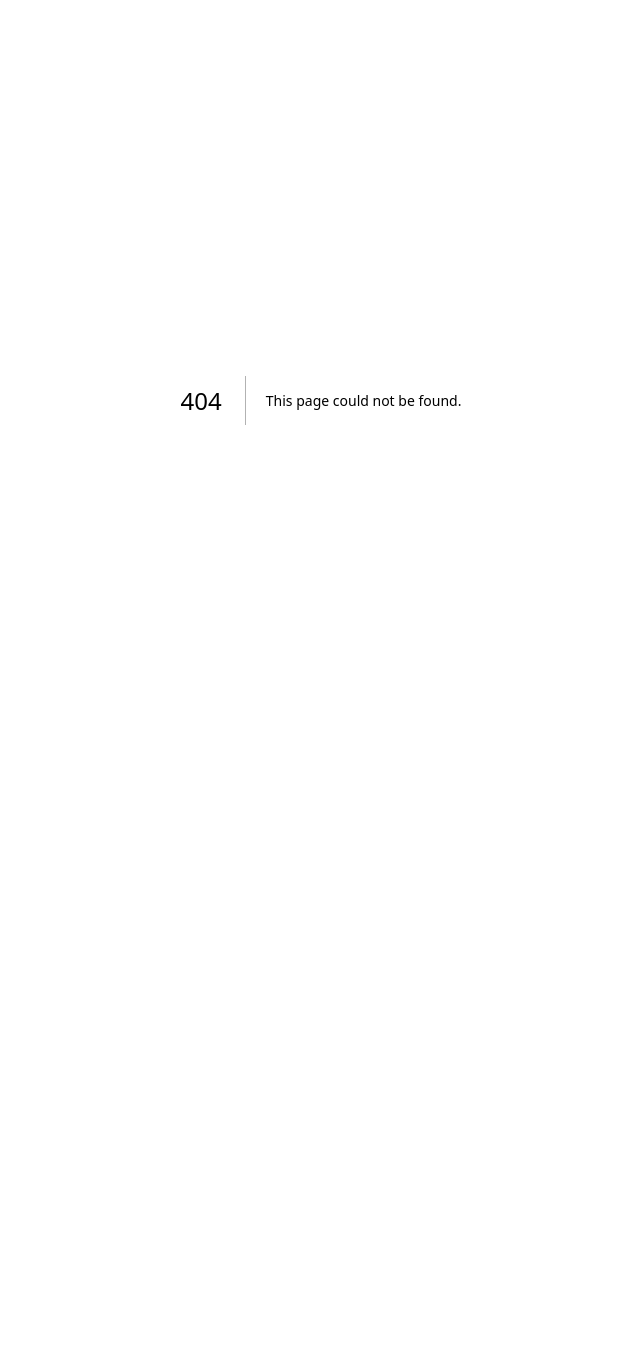
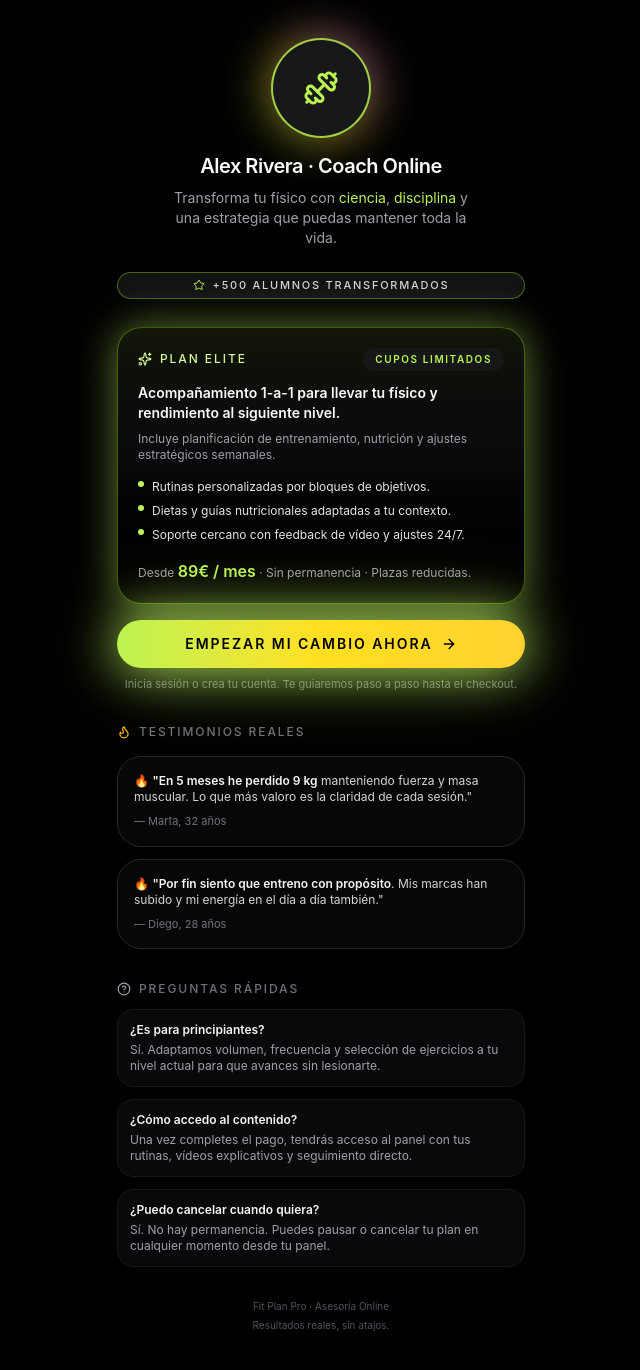
Before and after one commit to davidfdez012/fitplan-pro, a Next.js app: page /start in a window 1280 px wide. Before the commit this address had no page. Shown: the top 1370 px of the page, without its empty margins (319-959 px from the left). Before the commit the page ends 800 px from the top, so only its background shows below. Built offline with nearby package versions, Linux system fonts and the light colour scheme.

Commit message:
Landing Page de Link in Bio en src/app/start/page.tsx

```diff
--- a/package.json
+++ b/package.json
@@ -12,6 +12,8 @@
     "@stripe/stripe-js": "^8.9.0",
     "@supabase/ssr": "^0.9.0",
     "@supabase/supabase-js": "^2.98.0",
+    "framer-motion": "^12.35.0",
+    "lucide-react": "^0.577.0",
     "next": "16.1.6",
     "react": "19.2.3",
     "react-dom": "19.2.3",
--- /dev/null
+++ b/src/app/start/page.tsx
@@ -0,0 +1,225 @@
+"use client";
+
+import Link from "next/link";
+import { motion } from "framer-motion";
+import {
+  ArrowRight,
+  Flame,
+  Sparkles,
+  Star,
+  HelpCircle,
+  Dumbbell,
+} from "lucide-react";
+
+const fadeInUp = {
+  hidden: { opacity: 0, y: 24 },
+  visible: { opacity: 1, y: 0 },
+};
+
+export default function StartPage() {
+  return (
+    <div className="min-h-screen bg-black text-zinc-50">
+      <main className="mx-auto flex min-h-screen max-w-md flex-col px-5 pb-10 pt-10">
+        <motion.section
+          className="flex flex-col items-center text-center"
+          initial="hidden"
+          animate="visible"
+          variants={fadeInUp}
+          transition={{ duration: 0.4, ease: "easeOut" }}
+        >
+          <div className="relative mb-4">
+            <div className="absolute -inset-1 rounded-full bg-gradient-to-tr from-lime-300 via-amber-300 to-fuchsia-500 opacity-60 blur-xl" />
+            <div className="relative flex h-24 w-24 items-center justify-center rounded-full bg-zinc-900 ring-2 ring-lime-300/80">
+              <Dumbbell className="h-9 w-9 text-lime-300" />
+            </div>
+          </div>
+          <h1 className="text-xl font-semibold tracking-tight">
+            Alex Rivera · Coach Online
+          </h1>
+          <p className="mt-2 max-w-xs text-sm text-zinc-400">
+            Transforma tu físico con{" "}
+            <span className="text-lime-300">ciencia</span>,{" "}
+            <span className="text-lime-300">disciplina</span> y una estrategia
+            que puedas mantener toda la vida.
+          </p>
+        </motion.section>
+
+        <motion.section
+          className="mt-6"
+          initial="hidden"
+          animate="visible"
+          variants={fadeInUp}
+          transition={{ delay: 0.1, duration: 0.4, ease: "easeOut" }}
+        >
+          <div className="flex items-center justify-center gap-2 rounded-full border border-lime-400/40 bg-zinc-900/80 px-3 py-1 text-[11px] font-medium uppercase tracking-[0.16em] text-zinc-300">
+            <Star className="h-3 w-3 text-lime-300" />
+            <span>+500 alumnos transformados</span>
+          </div>
+        </motion.section>
+
+        <motion.section
+          className="mt-7 space-y-4"
+          initial="hidden"
+          animate="visible"
+          variants={fadeInUp}
+          transition={{ delay: 0.18, duration: 0.4, ease: "easeOut" }}
+        >
+          <div className="rounded-3xl border border-lime-400/40 bg-gradient-to-b from-lime-300/10 via-zinc-950 to-black p-5 shadow-[0_0_40px_rgba(190,242,100,0.5)]">
+            <div className="mb-3 flex items-center justify-between gap-2">
+              <div className="flex items-center gap-2 text-xs font-medium uppercase tracking-[0.16em] text-lime-200">
+                <Sparkles className="h-3.5 w-3.5" />
+                <span>Plan Elite</span>
+              </div>
+              <span className="rounded-full bg-zinc-900/80 px-3 py-1 text-[10px] font-semibold uppercase tracking-[0.16em] text-lime-300">
+                Cupos limitados
+              </span>
+            </div>
+            <p className="text-sm font-semibold text-zinc-50">
+              Acompañamiento 1-a-1 para llevar tu físico y rendimiento al
+              siguiente nivel.
+            </p>
+            <p className="mt-2 text-xs text-zinc-400">
+              Incluye planificación de entrenamiento, nutrición y ajustes
+              estratégicos semanales.
+            </p>
+
+            <ul className="mt-4 space-y-2 text-xs text-zinc-200">
+              <li className="flex items-start gap-2">
+                <span className="mt-0.5 h-1.5 w-1.5 rounded-full bg-lime-300" />
+                Rutinas personalizadas por bloques de objetivos.
+              </li>
+              <li className="flex items-start gap-2">
+                <span className="mt-0.5 h-1.5 w-1.5 rounded-full bg-lime-300" />
+                Dietas y guías nutricionales adaptadas a tu contexto.
+              </li>
+              <li className="flex items-start gap-2">
+                <span className="mt-0.5 h-1.5 w-1.5 rounded-full bg-lime-300" />
+                Soporte cercano con feedback de vídeo y ajustes 24/7.
+              </li>
+            </ul>
+
+            <p className="mt-4 text-xs text-zinc-400">
+              Desde{" "}
+              <span className="text-base font-semibold text-lime-300">
+                89€ / mes
+              </span>{" "}
+              · Sin permanencia · Plazas reducidas.
+            </p>
+          </div>
+
+          <motion.div
+            initial={{ opacity: 0, scale: 0.96 }}
+            animate={{ opacity: 1, scale: 1 }}
+            transition={{ delay: 0.24, duration: 0.3, ease: "easeOut" }}
+          >
+            <Link
+              href="/login"
+              className="group relative block"
+            >
+              <div className="absolute inset-0 rounded-full bg-lime-300 blur-2xl opacity-40 group-hover:opacity-70 transition-opacity" />
+              <button
+                className="relative flex w-full items-center justify-center gap-2 rounded-full bg-gradient-to-r from-lime-300 via-yellow-300 to-amber-300 px-6 py-3.5 text-sm font-semibold tracking-[0.14em] text-black shadow-[0_0_50px_rgba(190,242,100,0.9)] transition-transform duration-150 group-active:scale-[0.97]"
+                type="button"
+              >
+                <span>EMPEZAR MI CAMBIO AHORA</span>
+                <ArrowRight className="h-4 w-4" />
+              </button>
+            </Link>
+            <p className="mt-2 text-[11px] text-center text-zinc-500">
+              Inicia sesión o crea tu cuenta. Te guiaremos paso a paso hasta el
+              checkout.
+            </p>
+          </motion.div>
+        </motion.section>
+
+        <motion.section
+          className="mt-8 space-y-4"
+          initial="hidden"
+          animate="visible"
+          variants={fadeInUp}
+          transition={{ delay: 0.28, duration: 0.4, ease: "easeOut" }}
+        >
+          <div className="flex items-center gap-2 text-xs font-medium uppercase tracking-[0.16em] text-zinc-500">
+            <Flame className="h-3.5 w-3.5 text-amber-400" />
+            <span>Testimonios reales</span>
+          </div>
+
+          <div className="space-y-3">
+            <div className="rounded-3xl border border-zinc-800 bg-zinc-950/80 p-4 text-left">
+              <p className="text-xs text-zinc-300">
+                🔥{" "}
+                <span className="font-semibold text-zinc-100">
+                  &quot;En 5 meses he perdido 9 kg
+                </span>{" "}
+                manteniendo fuerza y masa muscular. Lo que más valoro es la
+                claridad de cada sesión.&quot;
+              </p>
+              <p className="mt-2 text-[11px] text-zinc-500">— Marta, 32 años</p>
+            </div>
+
+            <div className="rounded-3xl border border-zinc-800 bg-zinc-950/80 p-4 text-left">
+              <p className="text-xs text-zinc-300">
+                🔥{" "}
+                <span className="font-semibold text-zinc-100">
+                  &quot;Por fin siento que entreno con propósito
+                </span>
+                . Mis marcas han subido y mi energía en el día a día también.&quot;
+              </p>
+              <p className="mt-2 text-[11px] text-zinc-500">
+                — Diego, 28 años
+              </p>
+            </div>
+          </div>
+        </motion.section>
+
+        <motion.section
+          className="mt-8 space-y-3"
+          initial="hidden"
+          animate="visible"
+          variants={fadeInUp}
+          transition={{ delay: 0.34, duration: 0.4, ease: "easeOut" }}
+        >
+          <div className="flex items-center gap-2 text-xs font-medium uppercase tracking-[0.16em] text-zinc-500">
+            <HelpCircle className="h-3.5 w-3.5 text-zinc-400" />
+            <span>Preguntas rápidas</span>
+          </div>
+
+          <div className="space-y-3 text-left text-xs text-zinc-300">
+            <div className="rounded-2xl border border-zinc-900 bg-zinc-950 p-3">
+              <p className="font-semibold text-zinc-100">
+                ¿Es para principiantes?
+              </p>
+              <p className="mt-1 text-zinc-400">
+                Sí. Adaptamos volumen, frecuencia y selección de ejercicios a tu
+                nivel actual para que avances sin lesionarte.
+              </p>
+            </div>
+            <div className="rounded-2xl border border-zinc-900 bg-zinc-950 p-3">
+              <p className="font-semibold text-zinc-100">
+                ¿Cómo accedo al contenido?
+              </p>
+              <p className="mt-1 text-zinc-400">
+                Una vez completes el pago, tendrás acceso al panel con tus
+                rutinas, vídeos explicativos y seguimiento directo.
+              </p>
+            </div>
+            <div className="rounded-2xl border border-zinc-900 bg-zinc-950 p-3">
+              <p className="font-semibold text-zinc-100">
+                ¿Puedo cancelar cuando quiera?
+              </p>
+              <p className="mt-1 text-zinc-400">
+                Sí. No hay permanencia. Puedes pausar o cancelar tu plan en
+                cualquier momento desde tu panel.
+              </p>
+            </div>
+          </div>
+        </motion.section>
+
+        <footer className="mt-8 text-center text-[10px] text-zinc-600">
+          <p>Fit Plan Pro · Asesoría Online</p>
+          <p className="mt-1">Resultados reales, sin atajos.</p>
+        </footer>
+      </main>
+    </div>
+  );
+}
```
Also changed, not shown: 1 other file (tests, documents, lock files or other folders).
